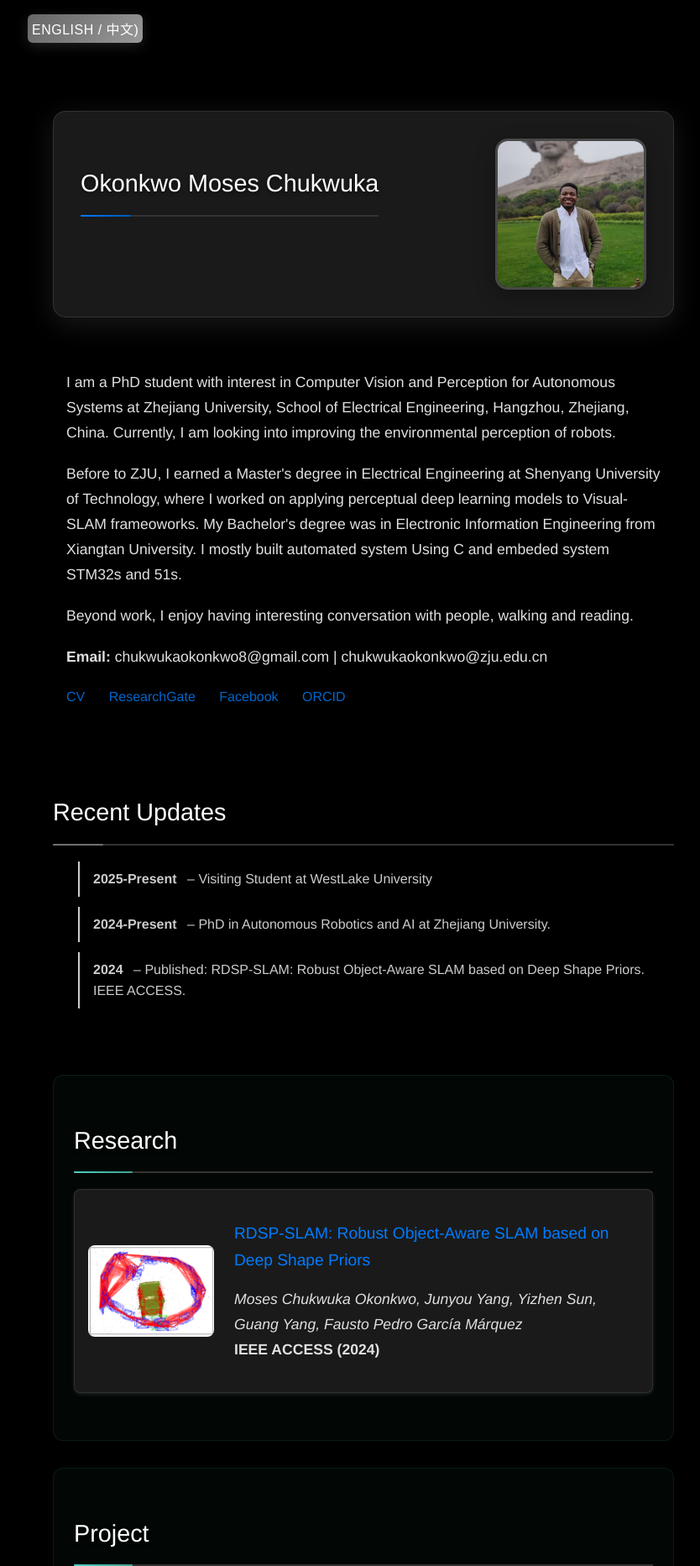
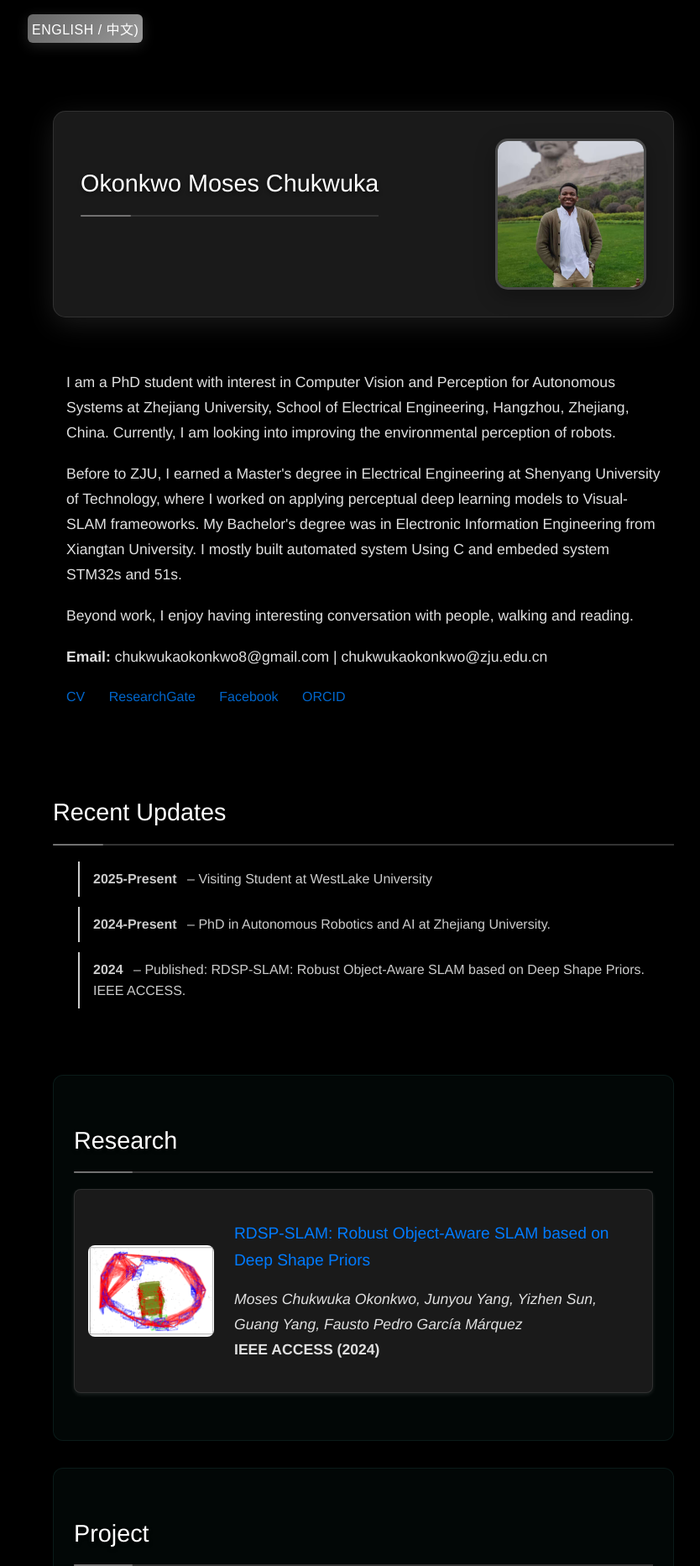
Before and after one commit to MosesChuka/MosesChuka.github.io, a Jekyll site: the page built from index.md, in a window 1280 px wide. Shown: the part 63-1928 px from the top of the page at 84% size, without its empty margins (207-1041 px from the left). Built offline with Jekyll 4.4.1, drawn with Linux system fonts in a browser that asks for light colours; our own code applies the rules of GitHub Pages for plain Markdown files; grey boxes are pictures that could not be loaded.

Commit message:
Convert all section h2 underlines to monotonic single colors: #727171 for dark mode, #4a4a4a for light mode - removes all gradients and color variations

```diff
--- a/static/css/styles.css
+++ b/static/css/styles.css
@@ -123,13 +123,13 @@
   left: 0;
   width: 60px;
   height: 2px;
-  background: linear-gradient(90deg, #007bff, #0056b3);
+  background: #727171;
   border-radius: 1px;
   transition: all 0.3s ease;
 }
 
 body.light-mode h2::after {
-  background: linear-gradient(90deg, #007bff, #0056b3);
+  background: #4a4a4a;
 }
 
 /* Special styling for Recent Updates section */
@@ -172,12 +172,12 @@
 }
 
 .research h2::after {
-  background: linear-gradient(90deg, #4ecdc4, #44a08d);
+  background: #727171;
   width: 70px;
 }
 
 body.light-mode .research h2::after {
-  background: linear-gradient(90deg, #4ecdc4, #44a08d);
+  background: #4a4a4a;
 }
 
 /* Special styling for Project section */
@@ -195,12 +195,12 @@
 }
 
 .project h2::after {
-  background: linear-gradient(90deg, #45b7d1, #96c93d);
+  background: #727171;
   width: 75px;
 }
 
 body.light-mode .project h2::after {
-  background: linear-gradient(90deg, #45b7d1, #96c93d);
+  background: #4a4a4a;
 }
 
 /* Special styling for Work Experience section */
@@ -218,12 +218,12 @@
 }
 
 .work-experience h2::after {
-  background: linear-gradient(90deg, #f39c12, #e67e22);
+  background: #727171;
   width: 90px;
 }
 
 body.light-mode .work-experience h2::after {
-  background: linear-gradient(90deg, #f39c12, #e67e22);
+  background: #4a4a4a;
 }
 
 /* Special styling for Education section */
@@ -241,12 +241,12 @@
 }
 
 .education h2::after {
-  background: linear-gradient(90deg, #9b59b6, #8e44ad);
+  background: #727171;
   width: 85px;
 }
 
 body.light-mode .education h2::after {
-  background: linear-gradient(90deg, #9b59b6, #8e44ad);
+  background: #4a4a4a;
   width: 85px;
 }
 
@@ -265,12 +265,12 @@
 }
 
 .teaching-service h2::after {
-  background: currentColor;
+  background: #727171;
   width: 65px;
 }
 
 body.light-mode .teaching-service h2::after {
-  background: currentColor;
+  background: #4a4a4a;
 }
 
 p {
```
